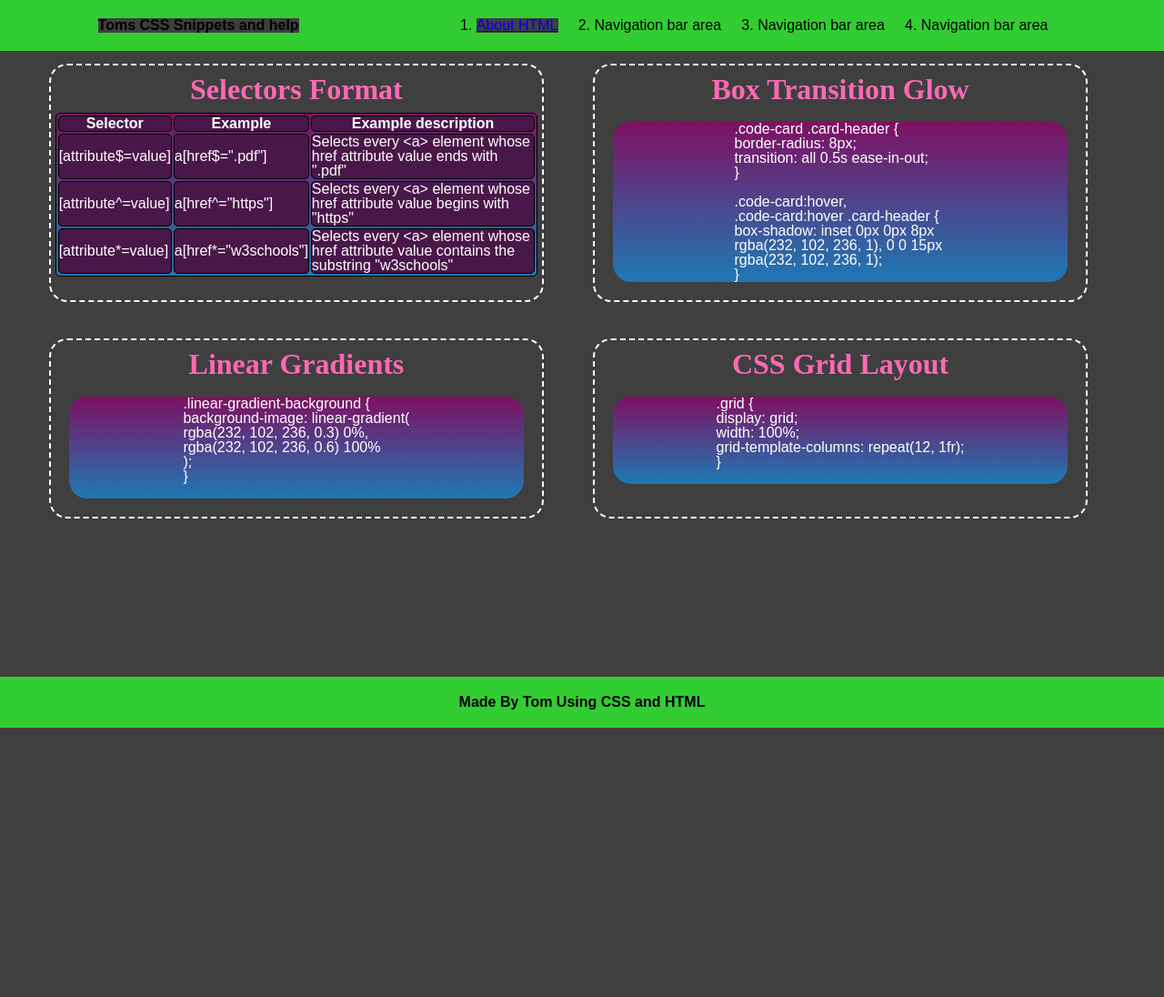
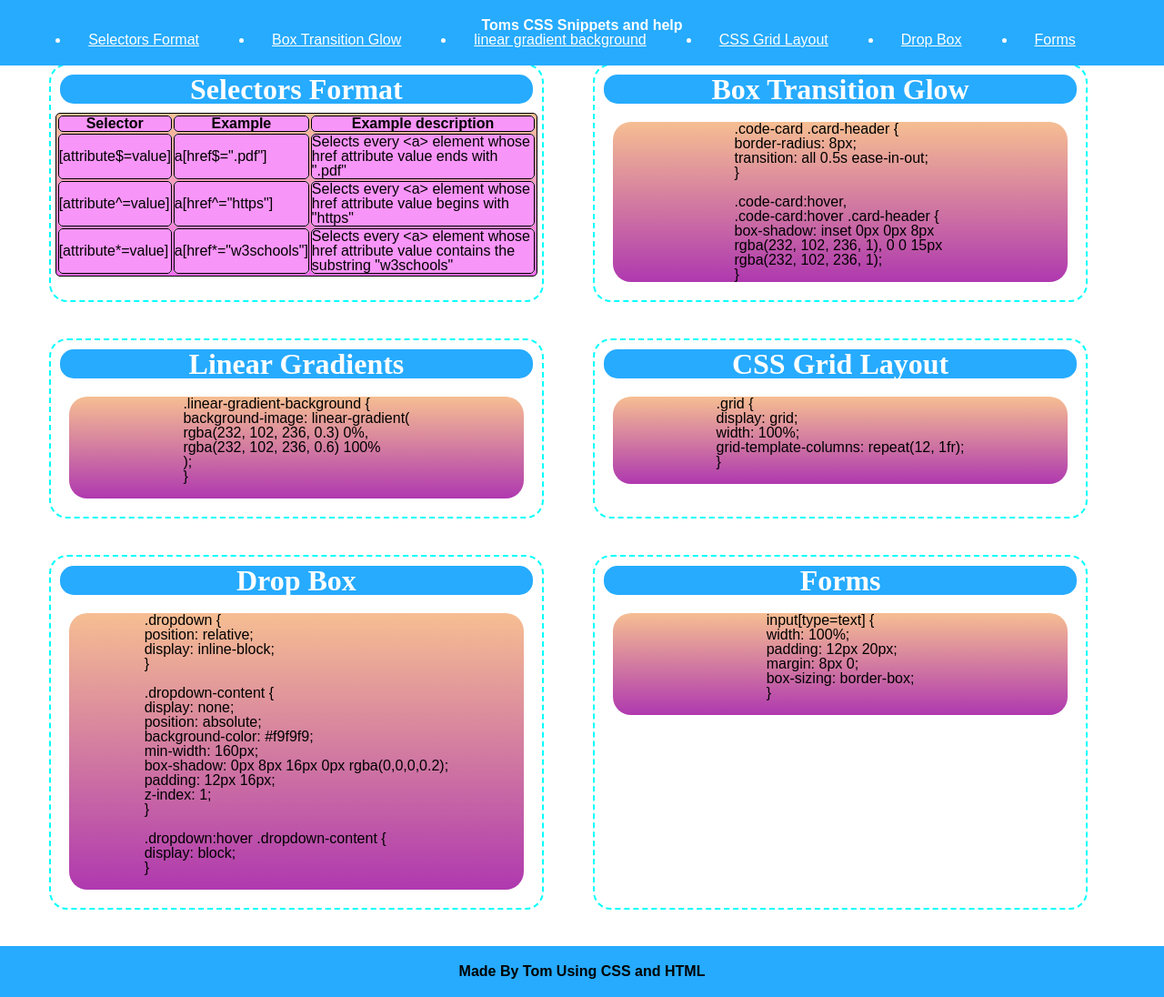
Before and after one commit to Thomas21119/Css-Snippets, a plain HTML site: page index.html in a window 1280 px wide. Shown: the whole page at 91% size. Before the commit the page ends 800 px from the top, so only its background shows below. Drawn offline with Linux system fonts and the light colour scheme.

Commit message:
almost done base just need to figure out how to make header region not overlap when linking to something else on page

```diff
--- a/assets/style.css
+++ b/assets/style.css
@@ -1,12 +1,14 @@
 * {
-    background-color: rgb(63, 63, 63);
+    background-color: var(--background-colour);
     flex-wrap: wrap;
+    scroll-padding-top: -285px;
 }
 
 :root {
     --card-colour: rgb(73, 23, 73);
-    --background-colour: rgb(63, 63, 63);
+    --background-colour: white;
     --border-radius: 20px;
+    --section-background-colour: #26abff;
 }
 
 body{
@@ -15,7 +17,7 @@ body{
 }
 
 pre, p {
-    color: white;
+    color: black;
     background-color: var(--card-colour);
     border-radius: var(--border-radius);
 }
@@ -34,30 +36,37 @@ pre {
     word-wrap: break-word;
 }
 
+h1 {
+    background-color: var(--section-background-colour);
+    color: white;
+}
+
 header {
     display:flex;
     flex-direction: row;
     justify-content: space-around;
     margin: 0px 0px 20px 0px;
-    background-color: limegreen;
-    border: 20px solid limegreen;
+    background-color: var(--section-background-colour);
+    border: 20px solid var(--section-background-colour);
     position: fixed;
     top: 0;
     width: 100%;
-    overflow: hidden;
+    overflow: visible;
 }
+
 
 header nav ul {
     display: flex;
     flex-direction: row;
     justify-content: flex-end;
-    background-color: limegreen;
-    list-style: decimal;
+    background-color: var(--section-background-colour);
+    list-style: disc;
 }
 
-header nav ul li {
-    margin: 0px 20px;
-    background-color: limegreen;
+header nav ul li a, header nav ul li {
+    margin: 0px 20px 0px 20px;
+    background-color: var(--section-background-colour);
+    color: white;
 }
 
 main{
@@ -71,9 +80,9 @@ table, th, td {
     border: 1px solid;
     margin: 2px 2px;
     border-color: black;
-    color: white;
+    color: black;
+    background-color: rgba(243, 79, 243, 0.6);
     margin: 0 auto;
-    background-color: var(--card-colour);
     border-radius: 5px;
 }
 
@@ -84,18 +93,18 @@ table, .table {
 
 .heading{
     margin: 10px;
-    color: hotpink;
-    background-color: rgb(63, 63, 63);
+    color: white;
+    background-color: var(--section-background-colour);
     text-align: center;
     font-size: 32px;
     font-family: serif;
-    border-radius: var(--border-radius) var(--border-radius) 0px 0px;
+    border-radius: 15px;
 }
 
 .card {
     width: 30%;
     height: auto;
-    border: 2px dashed white;
+    border: 2px dashed rgb(0, 255, 251);
     flex-wrap: wrap;
     display: inline;
     border-radius: var(--border-radius);
@@ -106,28 +115,28 @@ table, .table {
 
 .linear-gradient-background {
     background-image: linear-gradient(
-      rgba(251, 0, 155, 0.3) 0%,
-      rgba(0, 186, 253, 0.6) 100%
+        rgb(246, 190, 146) 0%,
+        rgba(243, 79, 243, 0.6) 100%
     );
   }
 
 .card:hover {
     box-shadow: inset 0px 0px 8px
-    rgb(5, 255, 168), 0 0 15px
-    rgb(5, 255, 168);
+    blue, 0 0 15px
+    blue;
     }
 
 footer {
     display: flex;
     justify-content: center;
-    background-color: limegreen;
-    border: 20px solid limegreen;
+    background-color: var(--section-background-colour);
+    border: 20px solid var(--section-background-colour);
     margin: 20px 0 0 0;
     margin-top: auto;
 }
 
 footer h3 {
-    background-color: limegreen;
+    background-color: var(--section-background-colour);
     display: flex;
 
 }
--- a/index.html
+++ b/index.html
@@ -13,15 +13,17 @@
         <h1>Toms CSS Snippets and help</h1>
         <nav>
             <ul class="navigation">
-                <li><a href="about.html">About HTML</a></li>
-                <li>Navigation bar area</li>
-                <li>Navigation bar area</li>
-                <li>Navigation bar area</li>
+                <li><a href="#Selectors-Format">Selectors Format</a></li>
+                <li><a href="#Box-Transition-Glow">Box Transition Glow</a></li>
+                <li><a href="#linear-gradient-background">linear gradient background</a></li>
+                <li><a href="#CSS-Grid-Layout">CSS Grid Layout</a></li>
+                <li><a href="#Drop-Box">Drop Box</a></li>
+                <li><a href="#Forms">Forms</a></li>
             </ul>
         </nav>
     </header>
     <main>
-        <div class="card" class="table">
+        <div class="card" class="table" id="Selectors-Format">
             <h2 class="heading">Selectors Format</h2>
             <table class="linear-gradient-background">
                 <tr>
@@ -47,7 +49,7 @@
                 </tr>
             </table>
         </div>
-        <div class="card">
+        <div class="card" class="anchor" id="Box-Transition-Glow">
             <h2 class="heading">Box Transition Glow</h2>
             <!--Cant use proper Indentation Because Pre will put in all spaces-->
             <pre class="linear-gradient-background">
@@ -63,7 +65,7 @@ rgba(232, 102, 236, 1), 0 0 15px
 rgba(232, 102, 236, 1);
 }           </pre>
             </div>
-        <div class="card">
+        <div class="card" id="linear-gradient-background">
             <h2 class="heading"> Linear Gradients </h2>
             <pre class="linear-gradient-background">
 .linear-gradient-background {
@@ -74,7 +76,7 @@ rgba(232, 102, 236, 0.6) 100%
 }
             </pre>
         </div>
-        <div class="card">
+        <div class="card" id="CSS-Grid-Layout">
             <h2 class="heading">CSS Grid Layout</h2>
             <pre class="linear-gradient-background">
 .grid {
@@ -84,6 +86,40 @@ grid-template-columns: repeat(12, 1fr);
 }
             </pre>
         </div>
+        <div class="card" id="Drop-Box">
+            <h2 class="heading">Drop Box</h2>
+            <pre class="linear-gradient-background">
+.dropdown {
+position: relative;
+display: inline-block;
+}
+
+.dropdown-content {
+display: none;
+position: absolute;
+background-color: #f9f9f9;
+min-width: 160px;
+box-shadow: 0px 8px 16px 0px rgba(0,0,0,0.2);
+padding: 12px 16px;
+z-index: 1;
+}
+
+.dropdown:hover .dropdown-content {
+display: block;
+}
+        </pre>
+        </div>
+        <div class="card" id="Forms">
+            <h2 class="heading">Forms</h2>
+            <pre class="linear-gradient-background">
+input[type=text] {
+width: 100%;
+padding: 12px 20px;
+margin: 8px 0;
+box-sizing: border-box;
+}
+            </pre>
+        </div>
     </main>
     <footer>
         <h3>Made By Tom Using CSS and HTML</h3>
```
